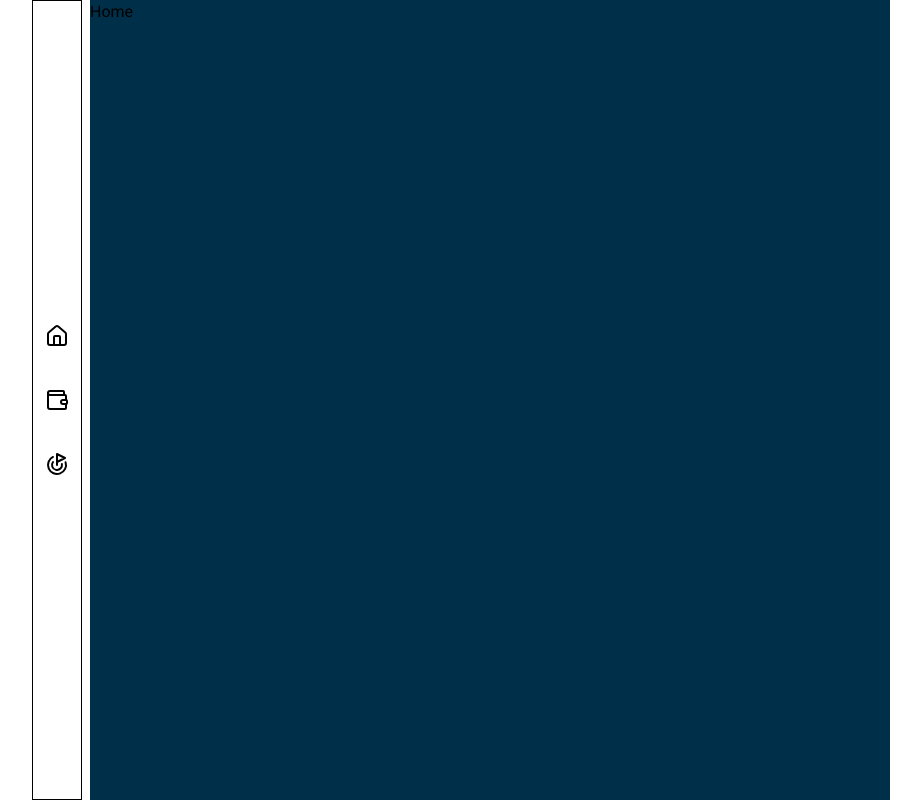
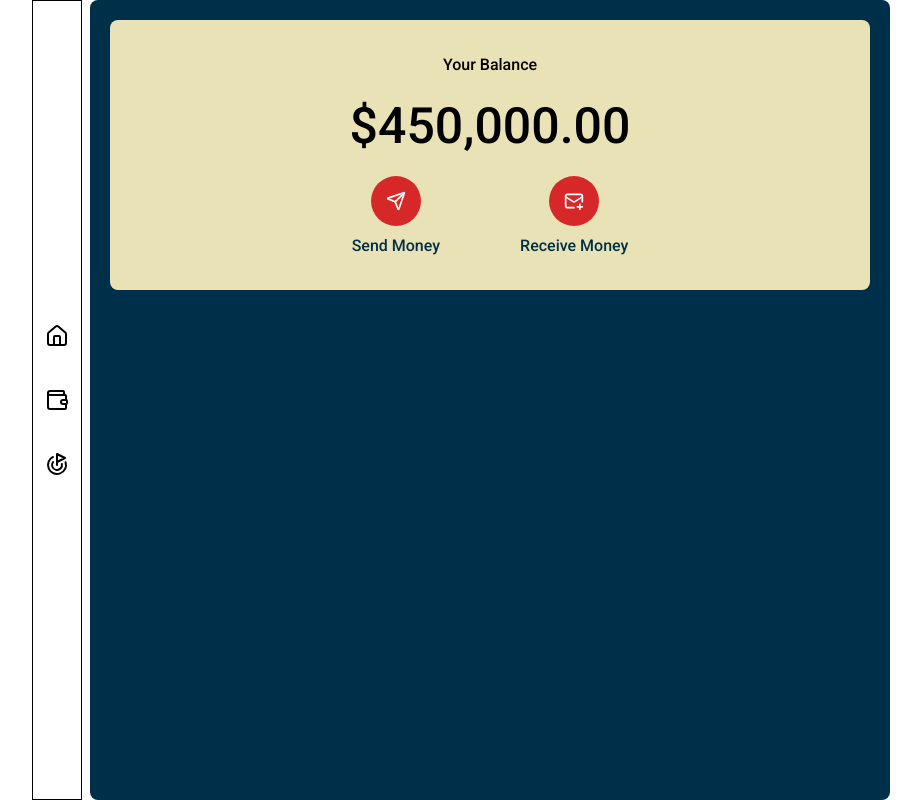
Before and after one commit to Zer0-Gravity/mini-react-project, a React (Vite) app in the folder finance-tracker/: page / in a window 1280 px wide. Shown: the whole page, without its empty margins (179-1100 px from the left). Built offline with nearby package versions, Linux system fonts and the light colour scheme.

Commit message:
Style: Add and style html for balance display

```diff
--- a/finance-tracker/src/Pages/Home.tsx
+++ b/finance-tracker/src/Pages/Home.tsx
@@ -1,5 +1,36 @@
+import { MailPlus, Send, type LucideIcon } from "lucide-react";
+
 function Home() {
-    return <div className="container-custom">Home</div>;
+    return (
+        <main className="container-custom">
+            <section className="w-full h-67.5 bg-secondary p-2 rounded-lg flex-col flex items-center justify-center gap-3">
+                <h1 className="text-[16px] font-medium">Your Balance</h1>
+                <h1 className="text-[50px] font-medium">$450,000.00</h1>
+                <div className="flex gap-20">
+                    <Button text="Send Money" icon={Send} />
+                    <Button text="Receive Money" icon={MailPlus} />
+                </div>
+            </section>
+
+            <section></section>
+        </main>
+    );
+}
+
+interface ButtonProps {
+    icon: LucideIcon;
+    text: string;
+}
+
+function Button({ icon: Icon, text }: ButtonProps) {
+    return (
+        <div className="flex flex-col items-center gap-2">
+            <button className="w-12.5 h-12.5 rounded-full bg-button flex items-center justify-center">
+                {<Icon size={20} color="white" />}
+            </button>
+            <span className="font-medium text-primary">{text}</span>
+        </div>
+    );
 }
 
 export default Home;
--- a/finance-tracker/src/index.css
+++ b/finance-tracker/src/index.css
@@ -15,5 +15,5 @@ body {
 }
 
 .container-custom {
-    @apply w-200 h-200 bg-primary;
+    @apply w-200 h-200 bg-primary rounded-lg p-5;
 }
```
